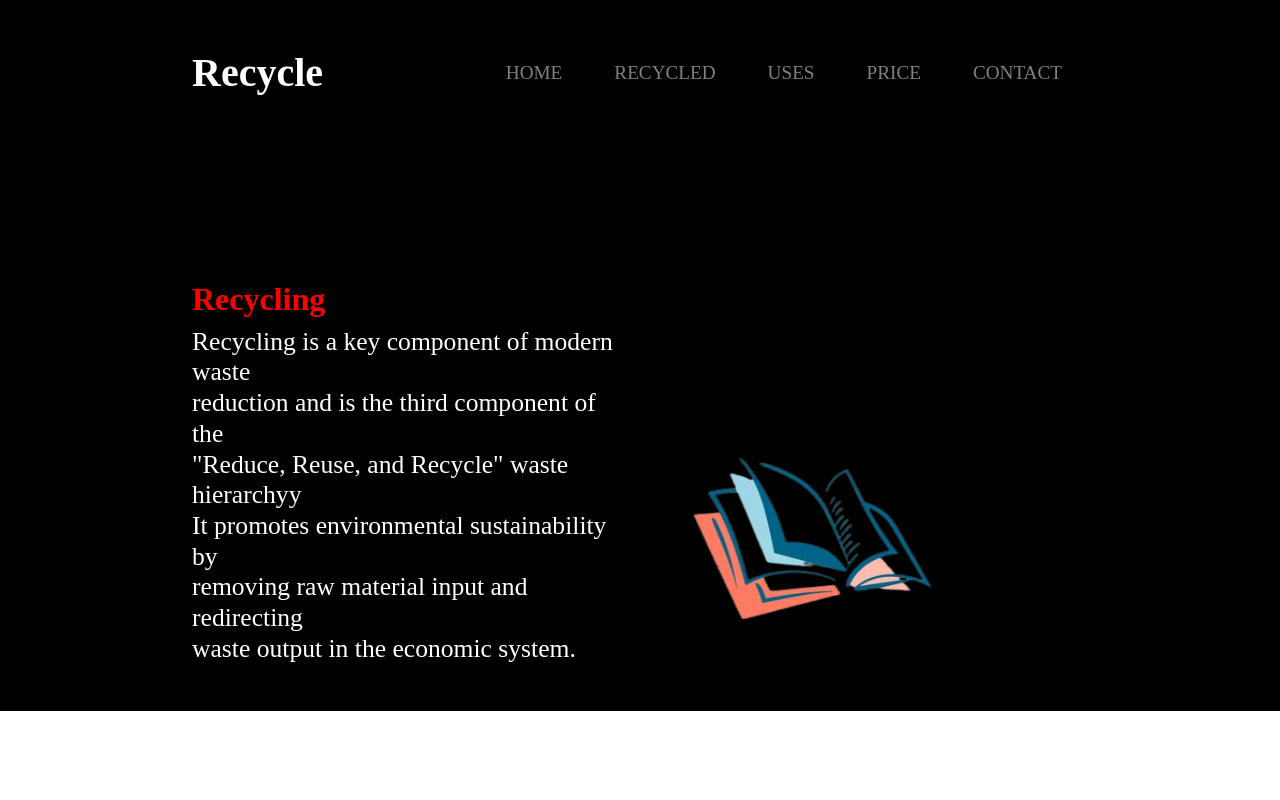
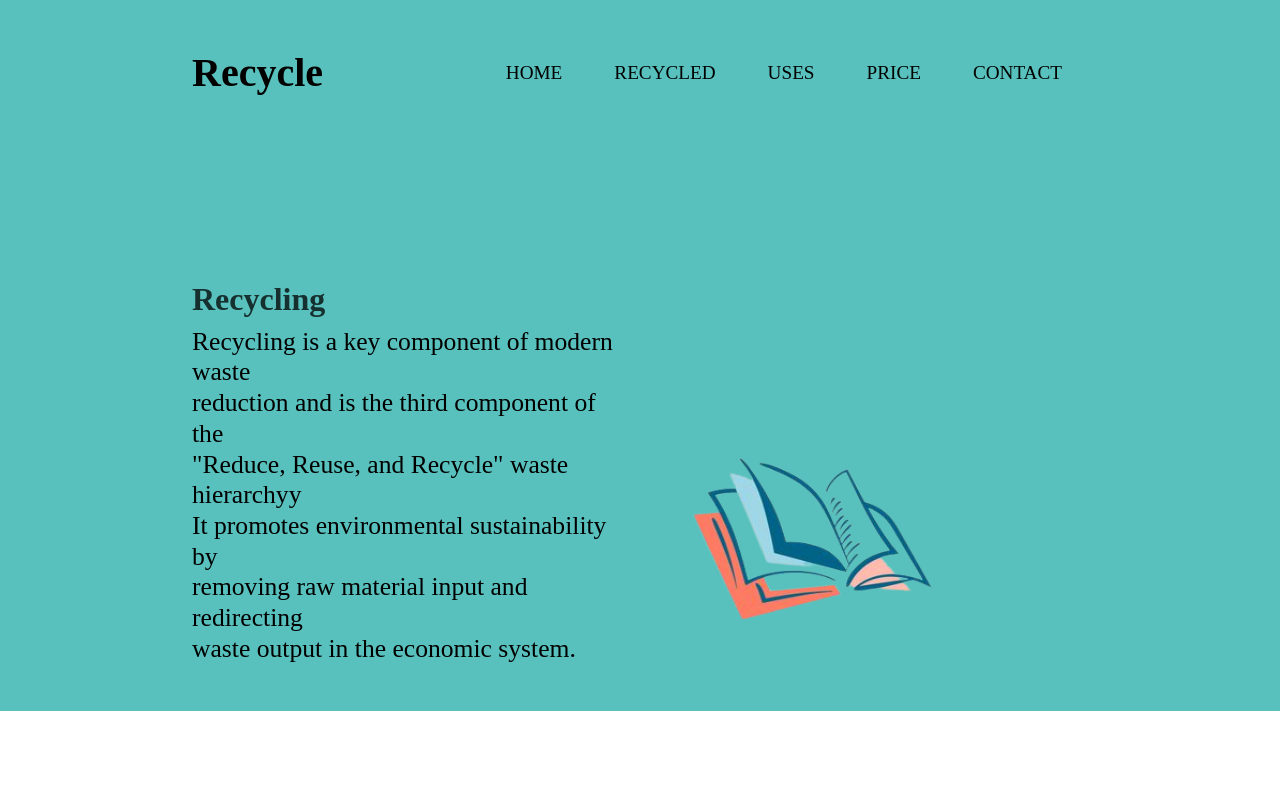
Before and after one commit to Maahi129/BookRecycle, a plain HTML site: page index.html in a window 1280 px wide. Shown: the top 800 px of the page. Drawn offline with nearby package versions, Linux system fonts and the light colour scheme; a web font is replaced by a local one.

Commit message:
commit message

```diff
--- a/css/styles.css
+++ b/css/styles.css
@@ -3,8 +3,8 @@ body {
 }
 
 .colored-section {
- background-color: black;
- color: #1A132F;
+ background-color: #59C1BD;
+ color: black;
 
 }
 
@@ -13,12 +13,14 @@ body {
 }
 .container-fluid{
  padding: 3% 15%;
+ color: black;
 }
 .black-section {
- background-color: black;
+ background-color: #59C1BD;
  margin: 20px,10px;
  padding: 3%,2%;
  position: relative;
+
 }
 /* Navigation Bar */
 
@@ -30,15 +32,18 @@ body {
  font-family: "Montserrat-bold";
  font-size: 2.5rem;
  font-weight: bold;
+ color: black;
 }
 
 .nav-item {
  padding: 0 18px;
+ color: black;
 }
 
 .nav-link {
  font-size: 1.2rem;
  font-family: "Montserrat-Light";
+ color: black;
 }
 
 .icon {
@@ -61,9 +66,9 @@ body {
 .big-heading {
  font-family: "Montserrat-Black";
  font-size: 2rem;
- color: #fff;
  font-weight: bolder;
- color: red;
+ color: black;
+ opacity: 0.75;
 }
 .para-heading{
  color: #fff;
@@ -72,7 +77,7 @@ body {
 .small-heading {
  font-family: "Montserrat-Black";
  font-size: 1.6rem;
-   color: #fff;
+   color: black;
 }
 
 
@@ -113,7 +118,7 @@ body {
 /* Testimonial Section */
 
 #testimonials {
- background-color: black;
+ background-color: #59C1BD;
  padding: 100px;
 }
 
@@ -144,7 +149,7 @@ em {
  position: relative;
 }
 .section-heading{
- color: red;
+ color: black;
  margin-bottom: 10px;
 }
 .para{
@@ -176,7 +181,7 @@ em {
  bottom: 20px;
 }
 .heading-contact{
- color: #fff;
+ color: black;
  margin-bottom: 20px;
 
 }
@@ -184,6 +189,7 @@ em {
 a{
  padding-right: 30px;
  margin-bottom: 100px;
+ color: black;
 }
 
 
@@ -252,7 +258,7 @@ a{
 #foot{
   text-align: center;
   position: absolute;
-  left: 700px;
+  left: 400px;
 }
 
 .unique{
@@ -262,6 +268,7 @@ a{
 .container1 {
       width: 70%;
       margin: 15px auto;
+
     }
 
 canvas{
--- a/index.html
+++ b/index.html
@@ -36,7 +36,7 @@
 
       <nav class="navbar navbar-expand-lg navbar-dark">
 
-        <a class="navbar-brand" href="">Recycle</a>
+        <a class="navbar-brand" href="" style="color:black">Recycle</a>
 
         <button class="navbar-toggler" type="button" data-toggle="collapse" data-target="#navbarTogglerDemo02">
            <span class="navbar-toggler-icon"></span>
@@ -46,19 +46,19 @@
 
           <ul class="navbar-nav ml-auto">
             <li class="nav-item">
-              <a class="nav-link" href="#title">HOME</a>
+              <a class="nav-link" href="#title" style="color:black">HOME</a>
             </li>
             <li class="nav-item">
-              <a class="nav-link" href="#testimonials">RECYCLED</a>
+              <a class="nav-link" href="#testimonials" style="color:black">RECYCLED</a>
             </li>
             <li class="nav-item">
-              <a class="nav-link" href="#qualities">USES</a>
+              <a class="nav-link" href="#qualities" style="color:black">USES</a>
             </li>
             <li class="nav-item">
-              <a class="nav-link" href="#pricing">PRICE</a>
+              <a class="nav-link" href="#pricing" style="color:black">PRICE</a>
             </li>
             <li class="nav-item">
-              <a class="nav-link" href="#footer">CONTACT</a>
+              <a class="nav-link" href="#footer" style="color:black">CONTACT</a>
             </li>
           </ul>
 
@@ -218,7 +218,7 @@
      <div class="container-fluid">
        <h2 class="heading-contact">Contact Us</h2>
 
-       <a href="tel:+916300137663">
+       <a href="tel:+918341305834">
 
            <img src="images/call.png" width="35" height="35"/>
 <div class="last">
```
